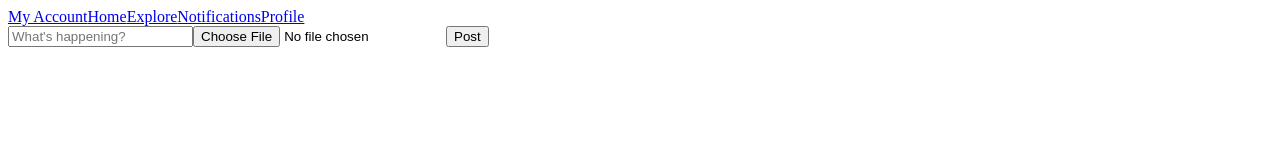
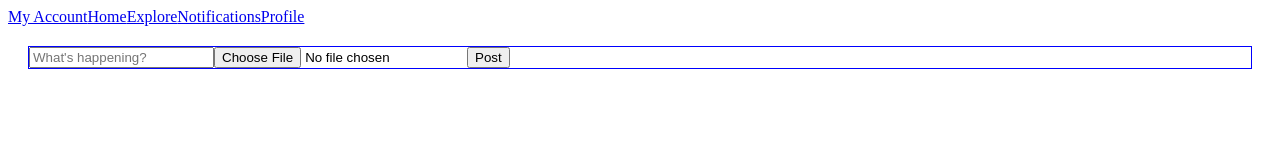
Before and after one commit to admartx86/catbook-client, a React app: page /compose/meow in a window 1280 px wide. Built offline with nearby package versions, Linux system fonts and the light colour scheme.

Commit message:
refactor: Add embedded meow to ComposeMeow form while the user composes a remeow

```diff
--- a/src/components/ComposeMeow.js
+++ b/src/components/ComposeMeow.js
@@ -1,8 +1,14 @@
 import React, { useState, useRef, useEffect } from 'react';
 import { useDispatch, useSelector } from 'react-redux';
 import { createMeow } from '../meowActions';
+import Meow from './Meow';
 
-const ComposeMeow = ({ isAReply = false, isARemeow = false, originalMeowId = null }) => {
+const ComposeMeow = ({
+  isAReply = false,
+  isARemeow = false,
+  originalMeowId = null,
+  originalMeow = null
+}) => {
   const dispatch = useDispatch();
 
   const username = useSelector((state) => state.user.username);
@@ -69,8 +75,9 @@ const ComposeMeow = ({ isAReply = false, isARemeow = false, originalMeowId = nul
     dispatch(createMeow(formData));
   };
 
+  console.log('Original Meow ID:', originalMeowId); //debug
   return (
-    <div>
+    <div className="compose-meow">
       <input
         ref={inputRef}
         type="text"
@@ -80,7 +87,6 @@ const ComposeMeow = ({ isAReply = false, isARemeow = false, originalMeowId = nul
         value={meowText}
         onChange={(e) => setMeowText(e.target.value)}
       />
-
       <input type="file" onChange={onFileChange} />
       <button
         onClick={() => {
@@ -90,6 +96,11 @@ const ComposeMeow = ({ isAReply = false, isARemeow = false, originalMeowId = nul
       >
         Post
       </button>
+      {isARemeow && originalMeow && (
+        <div className="originalMeowEmbed">
+          <Meow meow={originalMeow} isEmbedded={true} />
+        </div>
+      )}
     </div>
   );
 };
--- a/src/components/Meow.js
+++ b/src/components/Meow.js
@@ -7,7 +7,6 @@ import { setIsRemeowing } from '../remeowActions';
 import axios from 'axios';
 
 const Meow = ({ meow: initialMeow, isEmbedded = false }) => {
-
   const isReplying = useSelector((state) => state.reply.isReplying);
   const isRemeowing = useSelector((state) => state.remeow.isRemeowing);
 
@@ -22,15 +21,17 @@ const Meow = ({ meow: initialMeow, isEmbedded = false }) => {
 
   const isDirectRemeow = Boolean(!meow.meowText && !meow.meowMedia && meow.embeddedMeow);
 
-  const likesCount = meow.likedBy.length;
+  let likesCount = null;
+  let repliesCount = null;
+  let remeowCount = null;
 
-  const repliesCount = useSelector(
-    (state) => state.meow.meows.filter((reply) => reply.repliedToMeow === meow._id).length
-  );
-
-  const remeowCount = !meow.isARemeow && meow.remeowedBy ? meow.remeowedBy.length : 0;
-
-  // const remeowCount = meow.remeowedBy ? meow.remeowedBy.length : 0;
+  if (!isEmbedded) {
+    likesCount = meow.likedBy.length;
+    repliesCount = useSelector(
+      (state) => state.meow.meows.filter((reply) => reply.repliedToMeow === meow._id).length
+    );
+    remeowCount = !meow.isARemeow && meow.remeowedBy ? meow.remeowedBy.length : 0;
+  }
 
   console.log('initialMeow._id:', initialMeow._id); //debug
   console.log('meow.meowText:', meow.meowText); //debug
@@ -147,24 +148,16 @@ const Meow = ({ meow: initialMeow, isEmbedded = false }) => {
     return true;
   };
 
-  // const shouldDisplayButtons = () => {
-  //   if (isEmbedded && (meow.meowText || meow.meowMedia)) {
-  //     return false;
-  //   }
-  //   return true;
-  // };
-
-
   const handleReplyClick = (e) => {
     e.stopPropagation();
     navigate(`/${meow.author.username}/status/${meow._id}`);
-    dispatch(setIsReplying(false));  // <- set to false
+    dispatch(setIsReplying(false)); // <- set to false
   };
 
   const handleRemeowClick = (e) => {
     e.stopPropagation();
     navigate(`/${meow.author.username}/status/${meow._id}`);
-    dispatch(setIsRemeowing(false));  // <- set to false
+    dispatch(setIsRemeowing(false)); // <- set to false
   };
 
   console.log('User ID:', userId);
--- a/src/components/SingleMeowPage.js
+++ b/src/components/SingleMeowPage.js
@@ -1,8 +1,8 @@
 import React, { useEffect, useState } from 'react';
 import { useParams, useLocation } from 'react-router-dom';
 import { useSelector, useDispatch } from 'react-redux';
-import { clearIsReplying } from "../replyActions";
-import { clearIsRemeowing } from "../remeowActions";
+import { clearIsReplying } from '../replyActions';
+import { clearIsRemeowing } from '../remeowActions';
 import axios from 'axios';
 import Meow from './Meow';
 import ComposeMeow from './ComposeMeow';
@@ -61,6 +61,7 @@ const SingleMeowPage = () => {
         }
 
         dispatch(setMeows(combinedMeows));
+
         setLoading(false);
       } catch (error) {
         console.error('Error fetching meows:', error);
@@ -73,9 +74,9 @@ const SingleMeowPage = () => {
 
   const singleMeow = meows.find((m) => m._id === meowId);
 
-  console.log('Is Replying:', isReplying); //debug
-  console.log('Is Remeowing:', isRemeowing); //debug
-  console.log('Location State:', location.state); //debug
+  console.log('Is Replying:', isReplying);
+  console.log('Is Remeowing:', isRemeowing);
+  console.log('Location State:', location.state);
 
   return (
     <div>
@@ -85,8 +86,10 @@ const SingleMeowPage = () => {
         <>
           {singleMeow ? <Meow meow={singleMeow} /> : null}
           {showReplyForm ? <ComposeMeow isAReply={true} originalMeowId={meowId} /> : null}
-          {showRemeowForm ? <ComposeMeow isARemeow={true} originalMeowId={meowId} /> : null}
-          {(!isReplying && !isRemeowing) && (
+          {showRemeowForm ? (
+            <ComposeMeow isARemeow={true} originalMeowId={meowId} originalMeow={singleMeow} />
+          ) : null}
+          {!isReplying && !isRemeowing && (
             <div className="replies">
               {meows
                 .filter((reply) => reply.repliedToMeow === meowId)
--- a/src/css/styles.css
+++ b/src/css/styles.css
@@ -2,3 +2,8 @@
   border: solid 1px red;
   margin: 20px;
 }
+
+.compose-meow {
+  border: solid 1px blue;
+  margin: 20px;
+}
--- a/src/meowActions.js
+++ b/src/meowActions.js
@@ -1,4 +1,4 @@
-import { clearIsReplying } from "./replyActions";
+import { clearIsReplying } from './replyActions';
 import axios from 'axios';
 
 export const setMeows = (meows) => ({
```
Lines whose indentation alone changed are shown as unchanged.
